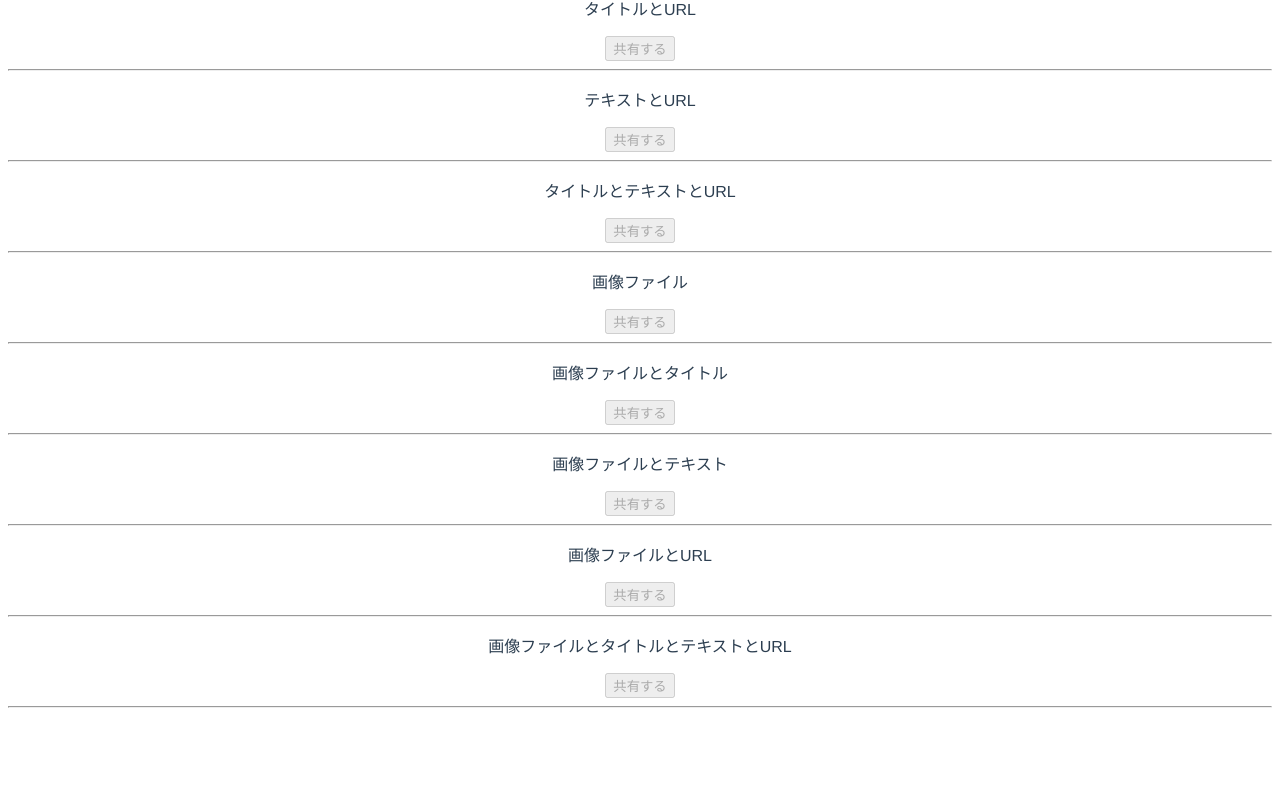
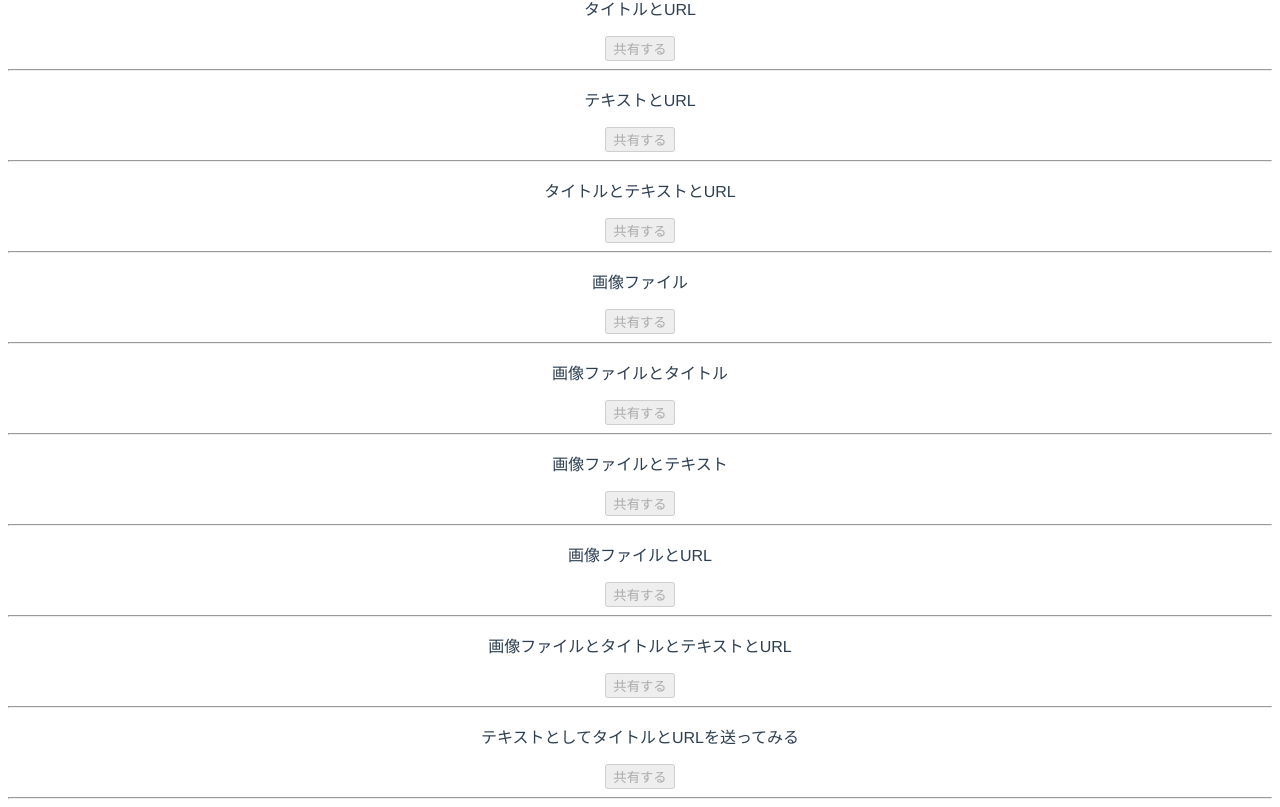
Before and after one commit to morhi-2214/webShareAPI-test, a Vue app in the folder my-practice/share-vue/: page / in a window 1280 px wide. Shown: the part 805-1612 px from the top of the page. Before the commit the page ends 1521 px from the top, so only its background shows below. Built offline with nearby package versions, Linux system fonts and the light colour scheme.

Commit message:
内容を追加

```diff
--- a/my-practice/share-vue/src/components/HelloWorld.vue
+++ b/my-practice/share-vue/src/components/HelloWorld.vue
@@ -58,19 +58,19 @@ export default {
         },
         {
           name: "画像ファイル",
-          option: { files: "../assets/gyudon.jpg" },
+          option: { files: ["../assets/gyudon.jpg"] },
         },
         {
           name: "画像ファイルとタイトル",
-          option: { title: "Title", files: "../assets/gyudon.jpg" },
+          option: { title: "Title", files: ["../assets/gyudon.jpg"] },
         },
         {
           name: "画像ファイルとテキスト",
-          option: { text: "Text", files: "../assets/gyudon.jpg" },
+          option: { text: "Text", files: ["../assets/gyudon.jpg"] },
         },
         {
           name: "画像ファイルとURL",
-          option: { url: location.href, files: "../assets/gyudon.jpg" },
+          option: { url: location.href, files: ["../assets/gyudon.jpg"] },
         },
         {
           name: "画像ファイルとタイトルとテキストとURL",
@@ -78,7 +78,13 @@ export default {
             title: "Title",
             text: "Text",
             url: location.href,
-            files: "../assets/gyudon.jpg",
+            files: ["../assets/gyudon.jpg"],
+          },
+        },
+        {
+          name: "テキストとしてタイトルとURLを送ってみる",
+          option: {
+            text: "ページタイトルページタイトル https://hoge.jp/hoge/fuga/",
           },
         },
       ],
```
